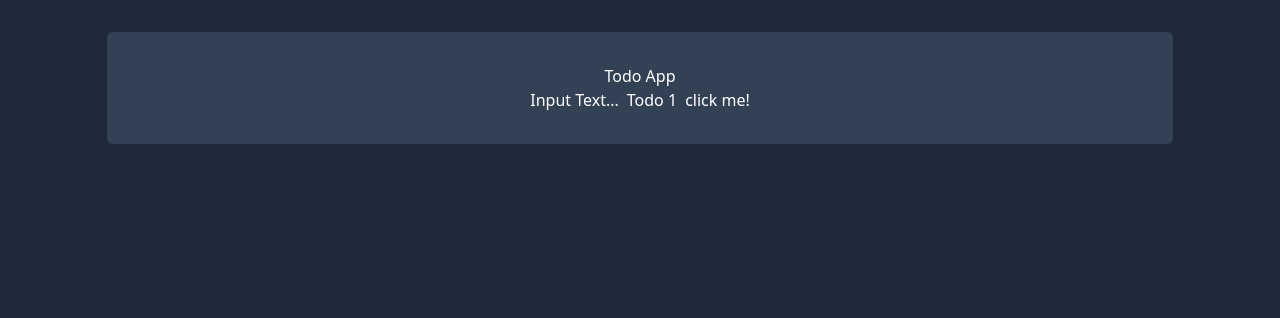
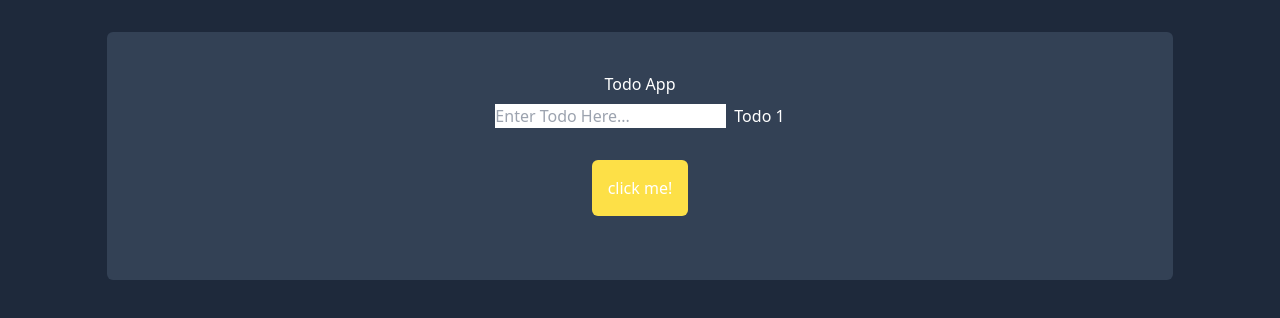
Before and after one commit to haflettjm/NuxtDark-Todo, a Nuxt app: page / in a window 1280 px wide. Shown: the top 318 px of the page. Built offline with nearby package versions, Linux system fonts and the light colour scheme.

Commit message:
playing with buttons

```diff
--- a/pages/index.vue
+++ b/pages/index.vue
@@ -1,5 +1,5 @@
 <script setup>
-    import{ ref,onMounted} from 'vue'
+import{ ref, onMounted} from 'vue'
 
 </script>
 <template>
@@ -15,7 +15,6 @@
         <div class="
             my-8
             justify-center
-            flexbox
             bg-slate-700
             p-8
             w-10/12
@@ -23,7 +22,7 @@
             text-center
             rounded-md
         ">
-            <h1>
+            <h1 class="my-2">
                 Todo App
             </h1>
             <div class="
@@ -32,9 +31,7 @@
                 space-x-2
             ">
                 <div>
-                    <form>
-                        Input Text...
-                    </form>
+                    <input v-model="text" placeholder="Enter Todo Here...">
                 </div>
                 <div>
                     <ul>
@@ -43,10 +40,16 @@
                         </li>
                     </ul>
                 </div>
-                <button>
+
+            </div>
+            <button class="
+                    bg-yellow-300
+                    p-4
+                    rounded-md
+                    my-8
+                ">
                     click me!
-                </button>
-            </div>
+            </button>
         </div>
     </div>
 
```
